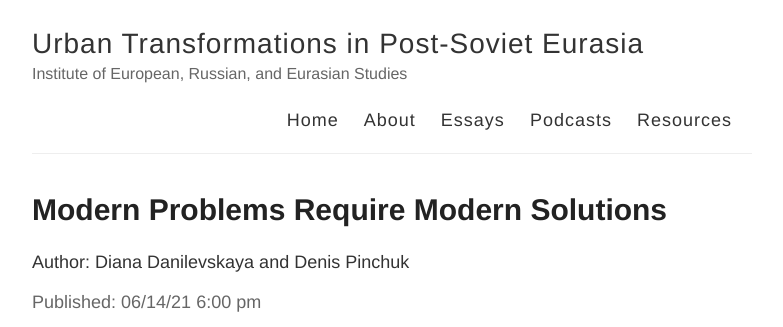
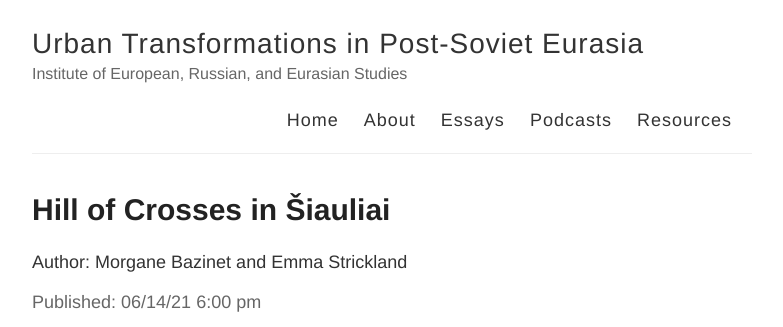
Before and after one commit to eurasiancities/eurasiancities, a Jekyll site: the page built from podcasts/index.html, in a window 1280 px wide, cut to the strip 0-327 px from the top of the page. Shown: the whole strip, without its empty margins (248-1031 px from the left). Built offline with Jekyll 4.4.1, drawn with Linux system fonts in a browser that asks for light colours.

Commit message:
emma and morgane's podcast

```diff
--- a/_podcasts/Podcast-2.md
+++ b/_podcasts/Podcast-2.md
@@ -1,8 +1,8 @@
 ---
 layout: post
-title: Modern Problems Require Modern Solutions
-author: Diana Danilevskaya and Denis Pinchuk
+title: Hill of Crosses in Šiauliai
+author: Morgane Bazinet and Emma Strickland
 date: Jun 14 2021 18:00
 ---
 
-<iframe src="https://open.spotify.com/embed/episode/70v8DbXoqu2LXvFi9ZYMhm" width="100%" height="232" frameBorder="0" allowtransparency="true" allow="encrypted-media"></iframe>
+<iframe src="https://anchor.fm/david-sichinava/embed/episodes/Hill-of-Crosses-in-iauliai-e12p6lr" height="102px" width="400px" frameborder="0" scrolling="no"></iframe>
```
